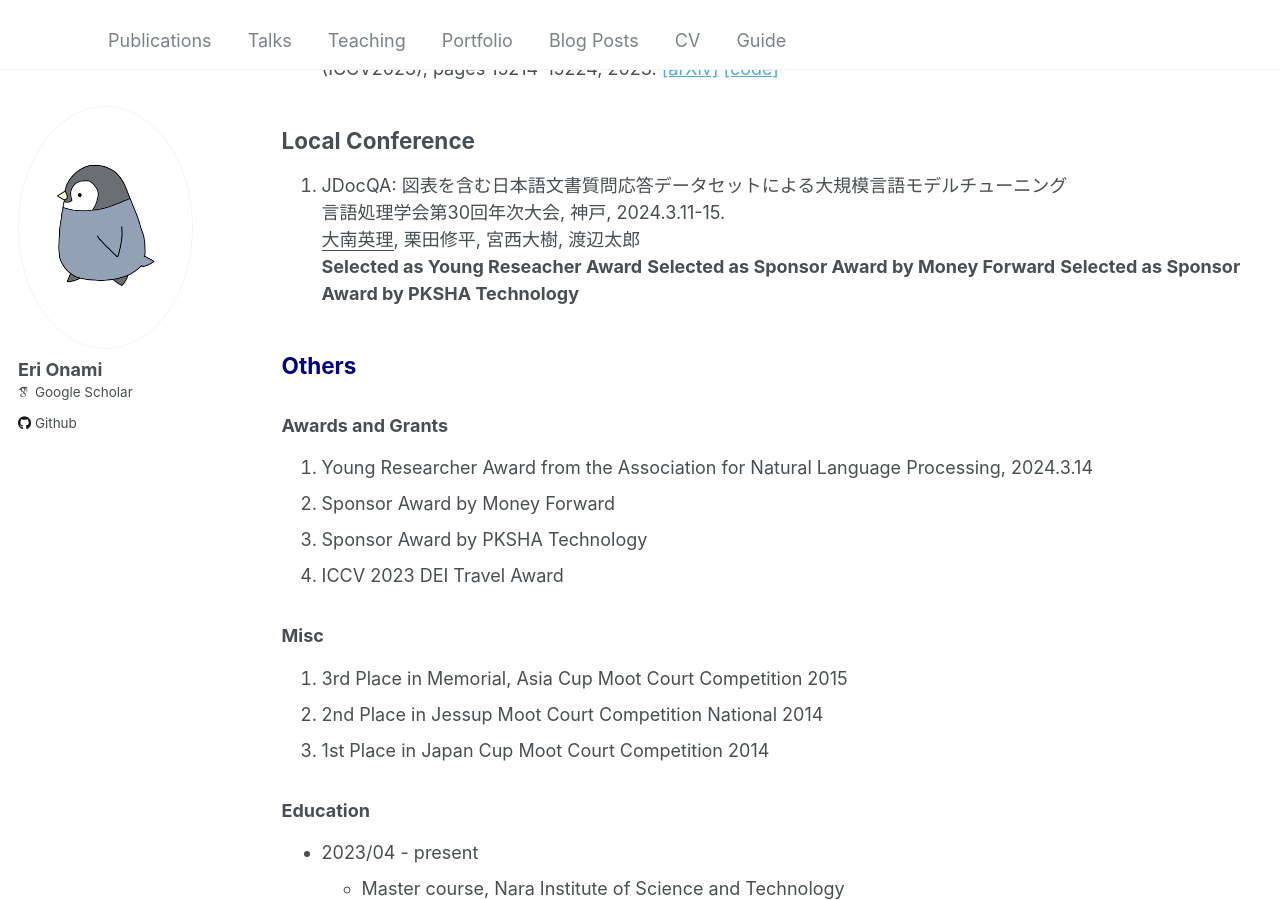
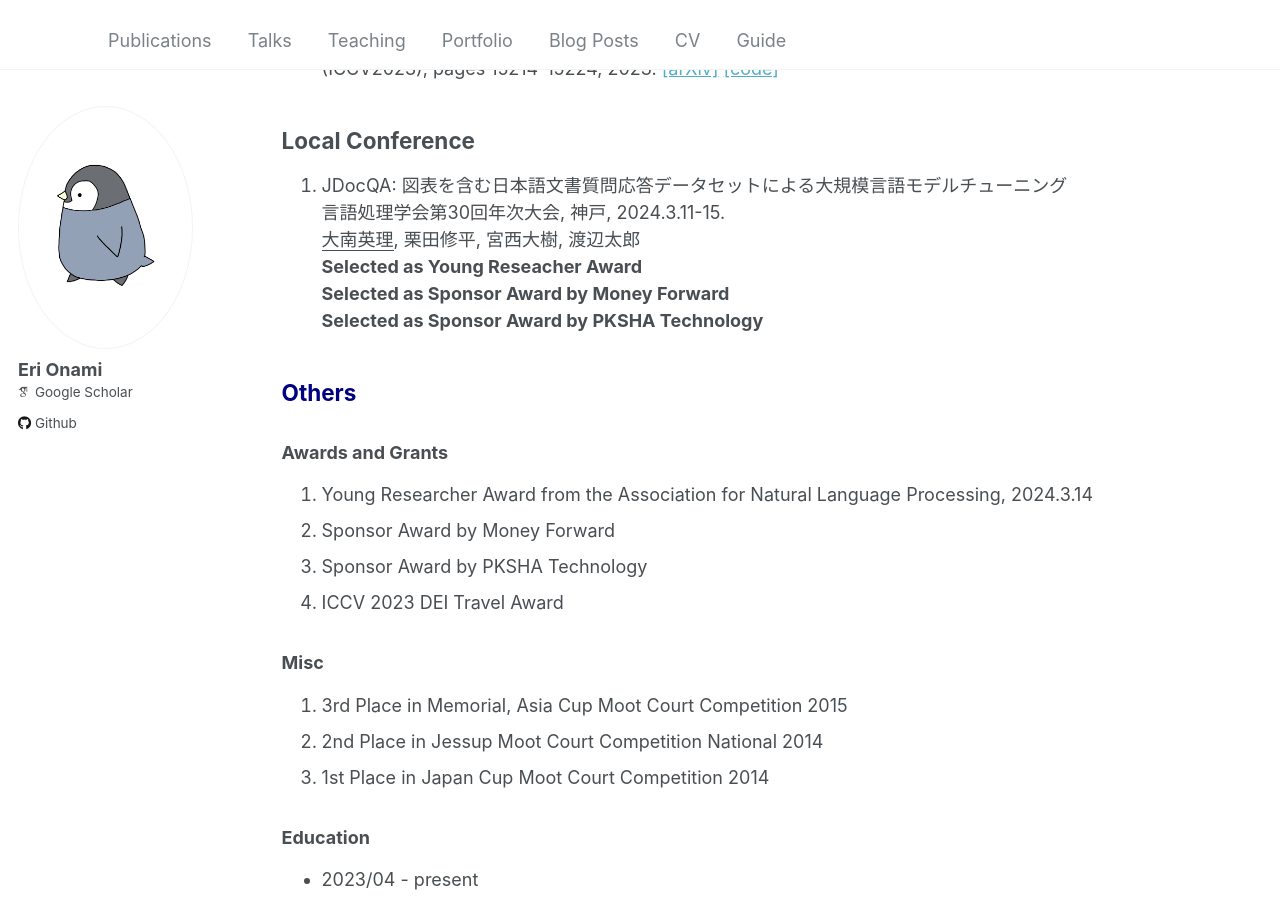
Before and after one commit to mizuumi/mizuumi.github.io, a Jekyll site: the page built from _pages/publications.md, in a window 1280 px wide and 900 px high, scrolled down 427 px. Built offline with Jekyll 4.4.1, drawn with Linux system fonts in a browser that asks for light colours; some web fonts are replaced.

Commit message:
update text

```diff
--- a/_pages/publications.md
+++ b/_pages/publications.md
@@ -24,9 +24,9 @@ Proceedings of the IEEE/CVF International Conference on Computer Vision (ICCV202
 1. JDocQA: 図表を含む日本語文書質問応答データセットによる大規模言語モデルチューニング<br/>
 言語処理学会第30回年次大会, 神戸, 2024.3.11-15.<br/>
 <u>大南英理</u>, 栗田修平, 宮西大樹, 渡辺太郎<br/>
-**Selected as Young Reseacher Award**
-**Selected as Sponsor Award by Money Forward**
-**Selected as Sponsor Award by PKSHA Technology**
+**Selected as Young Reseacher Award**<br/>
+**Selected as Sponsor Award by Money Forward**<br/>
+**Selected as Sponsor Award by PKSHA Technology**<br/>
 
 
 ## <span style='color:  navy;'>Others</span>
```
Also changed, not shown: _pages/about.md (+1 -1 lines), _pages/cv.md (+1 -1 lines).
